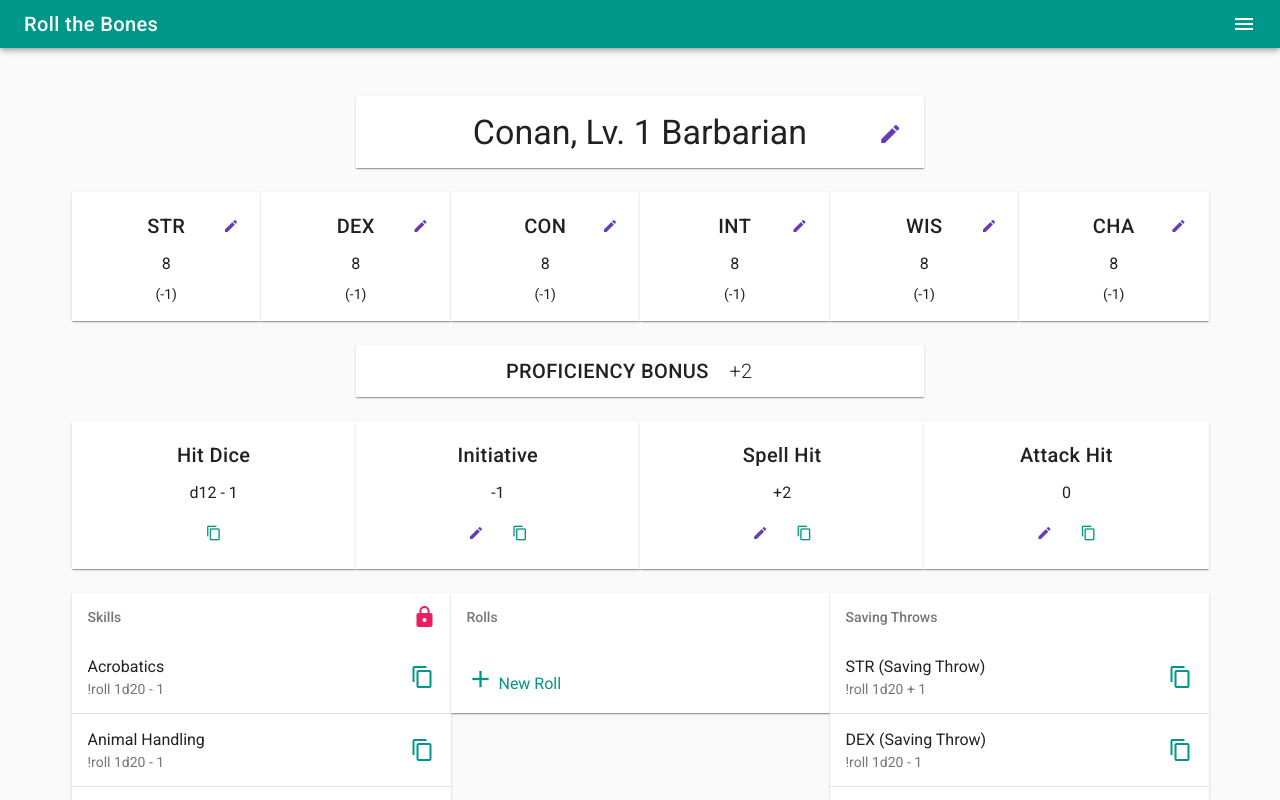
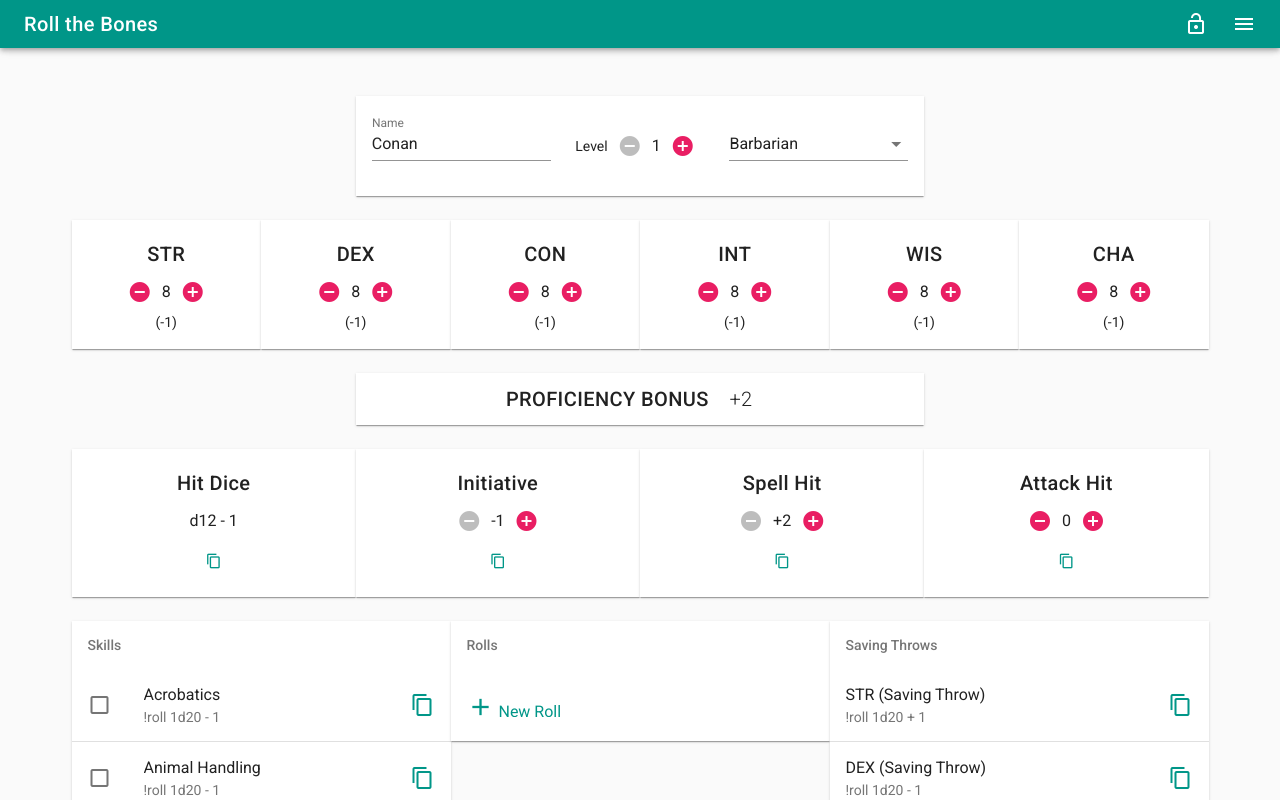
Before and after one commit to denizarsan/roll-the-bones, a Vue app: page / in a window 1280 px wide. Shown: the top 800 px of the page. Built offline with nearby package versions, Linux system fonts and the light colour scheme; some icons are missing; what vue-clipboard2 would draw is missing.

Commit message:
Unify edit logic, make edit option more prominant

```diff
--- a/src/App.vue
+++ b/src/App.vue
@@ -4,6 +4,9 @@
     <v-toolbar dark color="primary" dense fixed clipped-right app>
       <v-toolbar-title>Roll the Bones</v-toolbar-title>
       <v-spacer></v-spacer>
+      <v-btn icon @click="toggleEdit">
+        <v-icon>{{ isEditable ? 'lock_open' : 'lock' }}</v-icon>
+      </v-btn>
       <v-btn icon @click="toggleDrawer">
         <v-icon>menu</v-icon>
       </v-btn>
@@ -20,7 +23,7 @@
 </template>
 
 <script>
-import { mapMutations } from 'vuex';
+import { mapState, mapMutations } from 'vuex';
 
 import Sheet from './components/Sheet';
 import Drawer from './components/Drawer';
@@ -37,8 +40,19 @@ export default {
     LoadSave,
     Notification,
   },
+  computed: {
+    ...mapState({
+      isEditable: state => state.isEditable,
+    }),
+  },
   methods: {
-    ...mapMutations(['toggleDrawer']),
+    ...mapMutations(['toggleDrawer', 'toggleEditMode', 'showNotification']),
+    toggleEdit() {
+      this.toggleEditMode();
+      if (!this.isEditable) {
+        this.showNotification({ text: 'Character sheed updated' });
+      }
+    },
   },
 };
 </script>
--- a/src/components/Abilities.vue
+++ b/src/components/Abilities.vue
@@ -3,9 +3,6 @@
     <v-flex v-for="ability in abilities" :key="ability.name" xs6 sm4 md2>
       <div class="ability white elevation-1 pa-3">
         <v-layout align-center column>
-          <v-btn v-if="isEditable" color="deep-purple" class="ability-edit my-0 mx-0" absolute right small flat icon @click="inEditMode[ability.name] = !inEditMode[ability.name]">
-            <v-icon small color="deep-purple">{{ inEditMode[ability.name] ? 'check' : 'edit' }}</v-icon>
-          </v-btn>
           <div class="ability-name title my-2">
             {{ ability.name }}
           </div>
@@ -14,7 +11,7 @@
               <v-btn
                 class="ml-0"
                 small icon
-                v-if="inEditMode[ability.name]"
+                v-if="isEditable"
                 @click="decrement(ability)"
                 :disabled="ability.value < 1"
               >
@@ -28,7 +25,7 @@
               <v-btn
                 class="mr-0"
                 small icon
-                v-if="inEditMode[ability.name]"
+                v-if="isEditable"
                 @click="increment(ability)"
                 :disabled="ability.value > 19"
               >
--- a/src/components/Basics.vue
+++ b/src/components/Basics.vue
@@ -1,12 +1,9 @@
 <template>
   <v-flex class="property white elevation-1 pa-3">
-    <v-btn v-if="isEditable" color="deep-purple" class="property-edit my-0 mx-0" absolute right flat icon @click="edit = !edit">
-      <v-icon color="deep-purple">{{ edit ? 'check' : 'edit' }}</v-icon>
-    </v-btn>
-    <div class="display-1 text-xs-center">
+    <div v-if="!isEditable" class="display-1 text-xs-center my-3">
       {{ name }}, Lv. {{ level }} {{ klass }}
     </div>
-    <v-layout align-center class="mt-3 mx-3" v-if="edit">
+    <v-layout v-else align-center>
       <v-flex xs4>
         <v-text-field label="Name" :value="name" @input="updateName"></v-text-field>
       </v-flex>
--- a/src/components/Drawer.vue
+++ b/src/components/Drawer.vue
@@ -49,17 +49,6 @@
           </v-list-tile-title>
         </v-list-tile-content>
       </v-list-tile>
-
-      <v-list-tile ripple @click="toggleEditMode">
-        <v-list-tile-action>
-          <v-icon>{{ isEditable ? 'lock_open' : 'lock' }}</v-icon>
-        </v-list-tile-action>
-        <v-list-tile-content>
-          <v-list-tile-title>
-            {{ isEditable ? 'Lock Sheet' : 'Edit Sheet' }}
-          </v-list-tile-title>
-        </v-list-tile-content>
-      </v-list-tile>
     </v-list>
   </v-navigation-drawer>
 </template>
@@ -73,7 +62,6 @@ export default {
     ...mapState({
       drawer: state => state.drawer,
       line: state => state.line,
-      isEditable: state => state.isEditable,
     }),
   },
   methods: {
--- a/src/components/NewRoll.vue
+++ b/src/components/NewRoll.vue
@@ -55,7 +55,6 @@
                   :step="1"
                 ></v-slider>
               </v-flex>
-              </v-layout>
             </v-layout>
             <v-layout wrap>
               <v-flex xs12 class="subheading">Result</v-flex>
--- a/src/components/RollCards.vue
+++ b/src/components/RollCards.vue
@@ -24,21 +24,18 @@
           Initiative
         </div>
         <v-layout align-center>
-          <v-btn small icon v-if="edit.initiative" @click="decrementInitiative" :disabled="initiativeBonus < 1">
+          <v-btn small icon v-if="isEditable" @click="decrementInitiative" :disabled="initiativeBonus < 1">
             <v-icon color="secondary">remove_circle</v-icon>
           </v-btn>
           <div class="subheading my-2">
             {{ initiative | signed }}
             <span v-if="initiativeBonus > 0">(+{{ initiativeBonus }})</span>
           </div>
-          <v-btn small icon v-if="edit.initiative" @click="incrementInitiative">
+          <v-btn small icon v-if="isEditable" @click="incrementInitiative">
             <v-icon color="secondary">add_circle</v-icon>
           </v-btn>
         </v-layout>
         <v-layout justify-center>
-          <v-btn v-if="isEditable" color="deep-purple" @click="edit.initiative = !edit.initiative" small flat icon>
-            <v-icon small>{{ edit.initiative ? 'check' : 'edit' }}</v-icon>
-          </v-btn>
           <v-btn color="primary" @click="copy(initiativeRoll)" small flat icon>
             <v-icon small>content_copy</v-icon>
           </v-btn>
@@ -54,21 +51,18 @@
           Spell Hit
         </div>
         <v-layout align-center>
-          <v-btn small icon v-if="edit.spellHit" @click="decrementSpellHit" :disabled="spellHitBonus < 1">
+          <v-btn small icon v-if="isEditable" @click="decrementSpellHit" :disabled="spellHitBonus < 1">
             <v-icon color="secondary">remove_circle</v-icon>
           </v-btn>
           <div class="subheading my-2">
             {{ spellHit | signed }}
             <span v-if="spellHitBonus > 0">(+{{ spellHitBonus }})</span>
           </div>
-          <v-btn small icon v-if="edit.spellHit" @click="incrementSpellHit">
+          <v-btn small icon v-if="isEditable" @click="incrementSpellHit">
             <v-icon color="secondary">add_circle</v-icon>
           </v-btn>
         </v-layout>
         <v-layout justify-center>
-          <v-btn v-if="isEditable" color="deep-purple" @click="edit.spellHit = !edit.spellHit" small flat icon>
-            <v-icon small>{{ edit.spellHit ? 'check' : 'edit' }}</v-icon>
-          </v-btn>
           <v-btn color="primary" @click="copy(spellHitRoll)" small flat icon>
             <v-icon small>content_copy</v-icon>
           </v-btn>
@@ -84,20 +78,17 @@
           Attack Hit
         </div>
         <v-layout align-center>
-          <v-btn small icon v-if="edit.attackHit" @click="decrementAttackHit">
+          <v-btn small icon v-if="isEditable" @click="decrementAttackHit">
             <v-icon color="secondary">remove_circle</v-icon>
           </v-btn>
           <div class="subheading my-2">
             {{ attackHitBonus | signed }}
           </div>
-          <v-btn small icon v-if="edit.attackHit" @click="incrementAttackHit">
+          <v-btn small icon v-if="isEditable" @click="incrementAttackHit">
             <v-icon color="secondary">add_circle</v-icon>
           </v-btn>
         </v-layout>
         <v-layout justify-center>
-          <v-btn v-if="isEditable" color="deep-purple" @click="edit.attackHit = !edit.attackHit" small flat icon>
-            <v-icon small>{{ edit.attackHit ? 'check' : 'edit' }}</v-icon>
-          </v-btn>
           <v-btn color="primary" @click="copy(attackHitRoll)" small flat icon>
             <v-icon small>content_copy</v-icon>
           </v-btn>
--- a/src/components/RollLists.vue
+++ b/src/components/RollLists.vue
@@ -4,14 +4,10 @@
       <v-list two-line subheader class="elevation-1 pb-0">
         <v-layout>
           <v-subheader>Skills</v-subheader>
-          <v-spacer></v-spacer>
-          <v-btn color="secondary" flat icon @click="edit.skills = !edit.skills" >
-            <v-icon color="secondary">{{ edit.skills ? 'lock_open' : 'lock' }}</v-icon>
-          </v-btn>
         </v-layout>
         <template v-for="roll in skillRolls">
-          <v-list-tile avatar>
-            <v-list-tile-action v-if="edit.skills">
+          <v-list-tile avatar :key="roll.name" class="list-item">
+            <v-list-tile-action v-if="isEditable">
               <v-checkbox v-model="skills.find(skill => skill.name === roll.name).proficient" @click="onCheckboxClick(roll)"></v-checkbox>
             </v-list-tile-action>
             <v-list-tile-content>
@@ -29,7 +25,6 @@
               </v-btn>
             </v-list-tile-action>
           </v-list-tile>
-          <v-divider></v-divider>
         </template>
       </v-list>
     </v-flex>
@@ -37,14 +32,10 @@
       <v-list two-line subheader class="elevation-1 pb-0">
           <v-layout>
             <v-subheader>Rolls</v-subheader>
-            <v-spacer></v-spacer>
-            <v-btn color="secondary" flat icon @click="edit.rolls = !edit.rolls" v-if="rolls.length">
-              <v-icon color="secondary">{{ edit.rolls ? 'lock_open' : 'lock' }}</v-icon>
-            </v-btn>
           </v-layout>
           <template v-for="roll in rolls">
-            <v-list-tile avatar>
-              <v-list-tile-action v-if="edit.rolls">
+            <v-list-tile avatar :key="roll.name" class="list-item">
+              <v-list-tile-action v-if="isEditable">
                 <v-btn color="error" flat icon @click="onRemoveClick(roll)">
                   <v-icon color="error">remove_circle</v-icon>
                 </v-btn>
@@ -64,7 +55,6 @@
                 </v-btn>
               </v-list-tile-action>
             </v-list-tile>
-            <v-divider></v-divider>
           </template>
           <new-roll></new-roll>
         </v-list>
@@ -73,7 +63,7 @@
       <v-list two-line subheader class="elevation-1 pb-0">
           <v-subheader>Saving Throws</v-subheader>
           <template v-for="roll in savingThrows">
-            <v-list-tile>
+            <v-list-tile :key="roll.name" class="list-item">
               <v-list-tile-content>
                 <v-list-tile-title>{{ roll.name }}</v-list-tile-title>
                 <v-list-tile-sub-title>{{ roll.toString() }}</v-list-tile-sub-title>
@@ -89,7 +79,6 @@
                 </v-btn>
               </v-list-tile-action>
             </v-list-tile>
-            <v-divider></v-divider>
           </template>
         </v-list>
     </v-flex>
@@ -106,6 +95,7 @@ export default {
   computed: {
     ...mapState({
       line: state => state.line,
+      isEditable: state => state.isEditable,
       skills: state => state.character.skills,
       skillRolls: state => state.character.skillRolls,
       rolls: state => state.character.rolls,
@@ -144,3 +134,9 @@ export default {
   },
 };
 </script>
+
+<style scoped>
+.list-item {
+  border-bottom: 1px solid rgba(0,0,0,.12);
+}
+</style>
```
